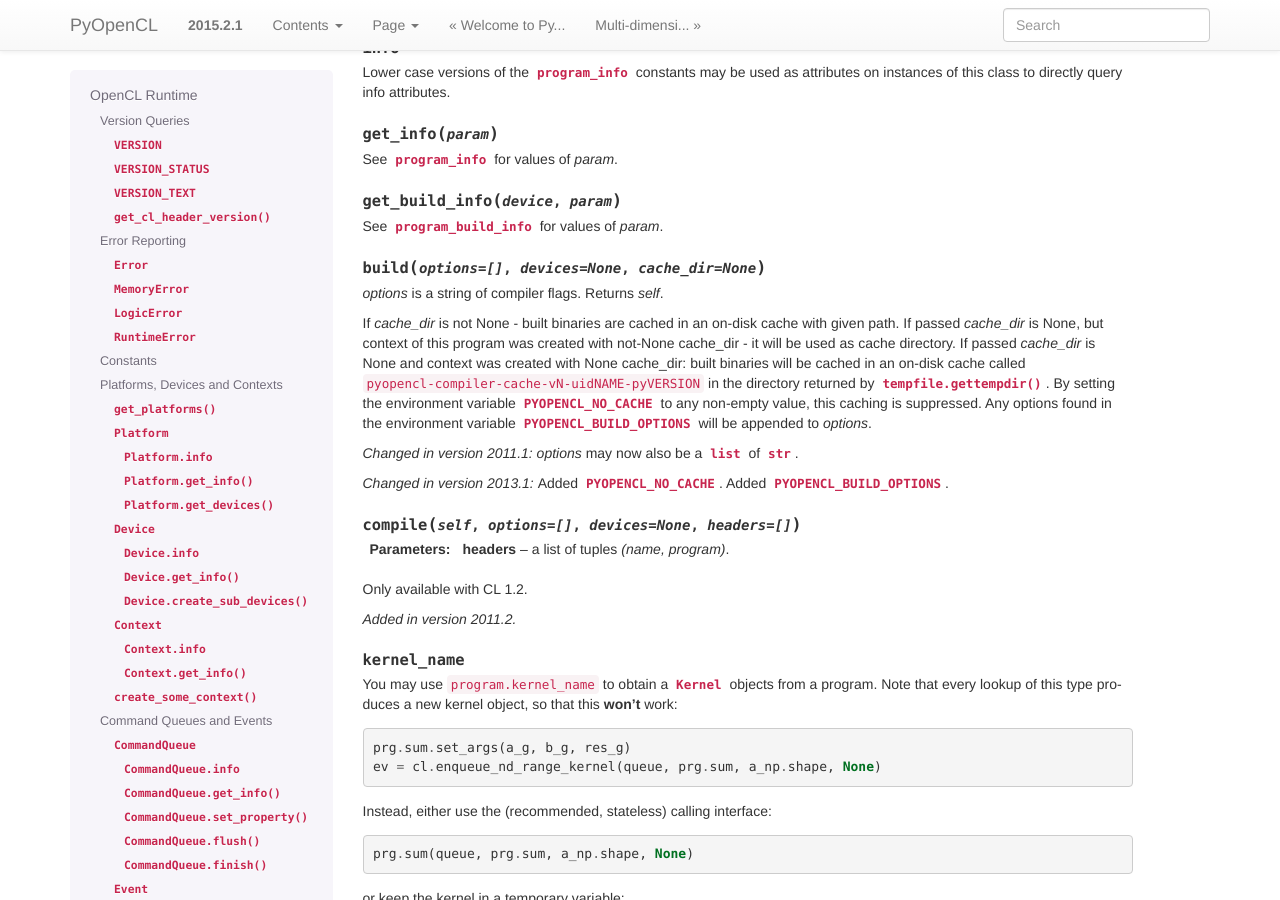
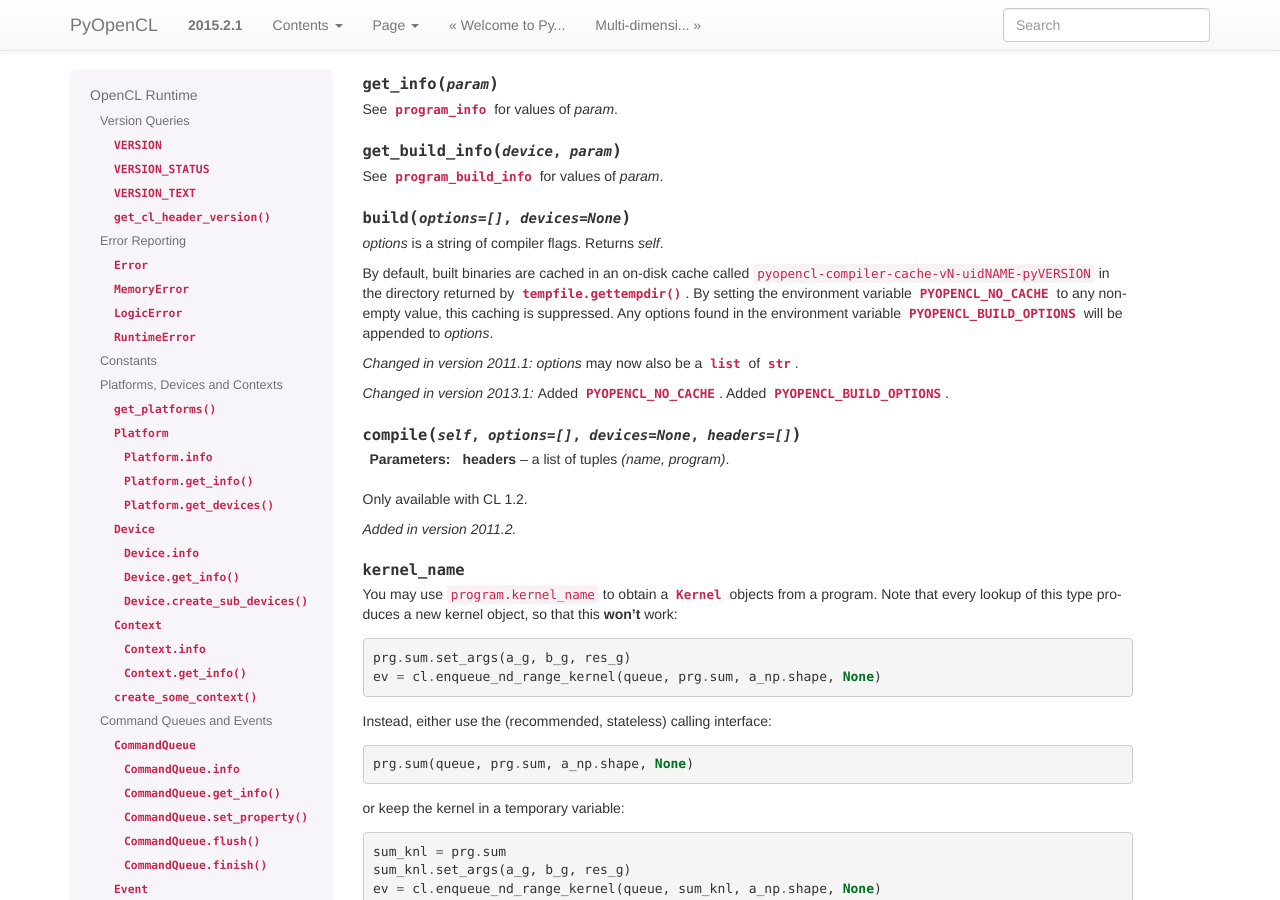
Before and after one commit to inducer/pyopencl, a Sphinx documentation site: the page built from doc/runtime.rst, in a window 1280 px wide and 900 px high, scrolled down 10715 px. Built offline with Sphinx 7.4.7, drawn with Linux system fonts in a browser that asks for light colours; some of the changed text lies outside the part shown.

Commit message:
Revert "Explicitly cache-dir configuration"

```diff
--- a/doc/runtime.rst
+++ b/doc/runtime.rst
@@ -124,7 +124,7 @@ Platforms, Devices and Contexts
 
     Two instances of this class may be compared using *=="* and *"!="*.
 
-.. class:: Context(devices=None, properties=None, dev_type=None, cache_dir=None)
+.. class:: Context(devices=None, properties=None, dev_type=None)
 
     Create a new context. *properties* is a list of key-value
     tuples, where each key must be one of :class:`context_properties`.
@@ -133,9 +133,6 @@ Platforms, Devices and Contexts
     *dev_type* is one of the :class:`device_type` constants.
     If neither is specified, a context with a *dev_type* of
     :attr:`device_type.DEFAULT` is created.
-
-    If *cache_dir* is not `None` - it will be used as default *cache_dir*
-    for all its' :class:`Program` instances builds (see also :meth:`Program.build`).
 
     .. note::
 
@@ -657,17 +654,12 @@ Programs and Kernels
 
         See :class:`program_build_info` for values of *param*.
 
-    .. method:: build(options=[], devices=None, cache_dir=None)
+    .. method:: build(options=[], devices=None)
 
         *options* is a string of compiler flags.
         Returns *self*.
 
-        If *cache_dir* is not None - built binaries are cached in an on-disk cache
-        with given path.
-        If passed *cache_dir* is None, but context of this program was created with
-        not-None cache_dir - it will be used as cache directory.
-        If passed *cache_dir* is None and context was created with None cache_dir:
-        built binaries will be cached in an on-disk cache called
+        By default, built binaries are cached in an on-disk cache called
         :file:`pyopencl-compiler-cache-vN-uidNAME-pyVERSION` in the directory
         returned by :func:`tempfile.gettempdir`.  By setting the environment
         variable :envvar:`PYOPENCL_NO_CACHE` to any non-empty value, this
```
Also changed, not shown: pyopencl/__init__.py (+3 -6 lines), 1 other file.
